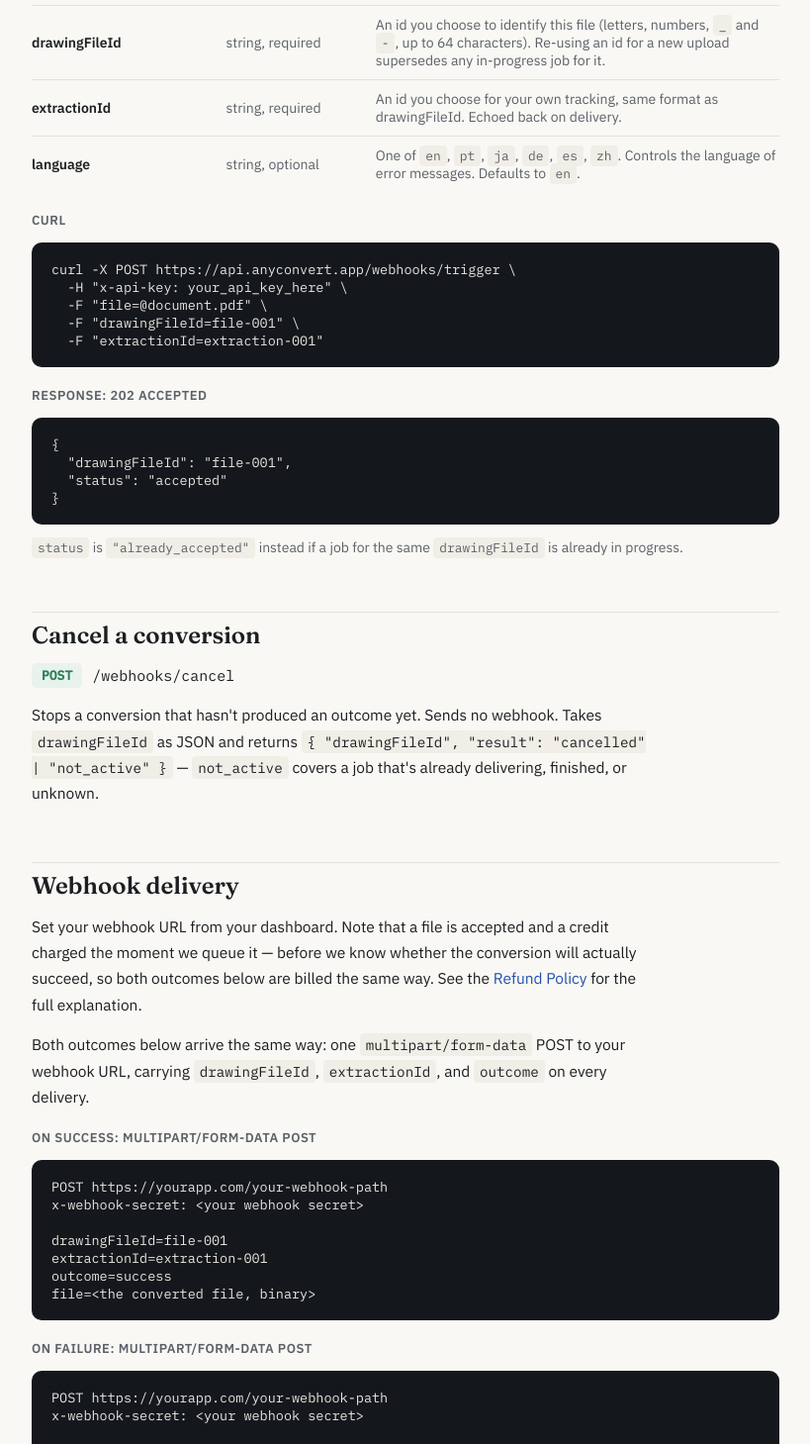
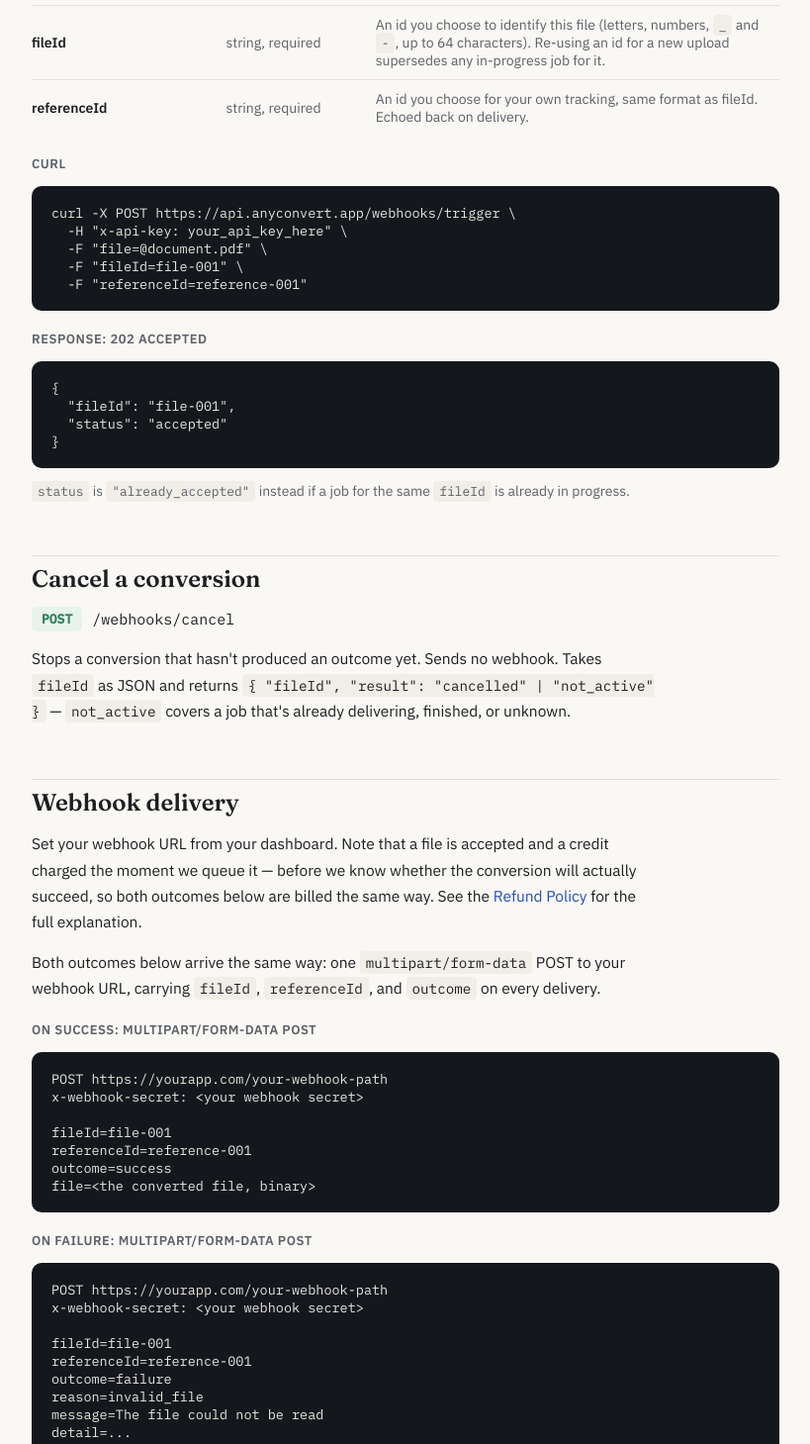
Before and after one commit to ddaniyalp781-dotcomj/any-convert, a Next.js app: page /docs in a window 1280 px wide. Shown: the part 760-2219 px from the top of the page at 99% size, without its empty margins (230-1049 px from the left). Built offline with nearby package versions, Linux system fonts and the light colour scheme.

Commit message:
docs: rename drawingFileId/extractionId to fileId/referenceId, drop language param and sandbox API key mention

```diff
--- a/app/docs/page.tsx
+++ b/app/docs/page.tsx
@@ -52,25 +52,17 @@ export default function DocsPage() {
               <td style={s('padding: 10px 0; font-size: 14px; color: var(--ink-muted);')}>The file to convert.</td>
             </tr>
             <tr style={s('border-bottom: 1px solid var(--line);')}>
-              <td style={s('padding: 10px 0; font-size: 14px; font-weight: 600;')}>drawingFileId</td>
+              <td style={s('padding: 10px 0; font-size: 14px; font-weight: 600;')}>fileId</td>
               <td style={s('padding: 10px 0; font-size: 14px; color: var(--ink-muted);')}>string, required</td>
               <td style={s('padding: 10px 0; font-size: 14px; color: var(--ink-muted);')}>
                 An id you choose to identify this file (letters, numbers, <code>_</code> and <code>-</code>, up to 64 characters).
                 Re-using an id for a new upload supersedes any in-progress job for it.
               </td>
             </tr>
-            <tr style={s('border-bottom: 1px solid var(--line);')}>
-              <td style={s('padding: 10px 0; font-size: 14px; font-weight: 600;')}>extractionId</td>
+            <tr>
+              <td style={s('padding: 10px 0; font-size: 14px; font-weight: 600;')}>referenceId</td>
               <td style={s('padding: 10px 0; font-size: 14px; color: var(--ink-muted);')}>string, required</td>
-              <td style={s('padding: 10px 0; font-size: 14px; color: var(--ink-muted);')}>An id you choose for your own tracking, same format as drawingFileId. Echoed back on delivery.</td>
-            </tr>
-            <tr>
-              <td style={s('padding: 10px 0; font-size: 14px; font-weight: 600;')}>language</td>
-              <td style={s('padding: 10px 0; font-size: 14px; color: var(--ink-muted);')}>string, optional</td>
-              <td style={s('padding: 10px 0; font-size: 14px; color: var(--ink-muted);')}>
-                One of <code>en</code>, <code>pt</code>, <code>ja</code>, <code>de</code>, <code>es</code>, <code>zh</code>. Controls the
-                language of error messages. Defaults to <code>en</code>.
-              </td>
+              <td style={s('padding: 10px 0; font-size: 14px; color: var(--ink-muted);')}>An id you choose for your own tracking, same format as fileId. Echoed back on delivery.</td>
             </tr>
           </tbody>
         </table>
@@ -79,17 +71,17 @@ export default function DocsPage() {
           curl
         </div>
         <pre style={s('margin: 0; background: #14181D; color: #E9E6DF; padding: 18px 20px; border-radius: 10px; font-family: var(--font-mono); font-size: 13.5px; overflow-x: auto; white-space: pre-wrap;')}>
-          {'curl -X POST https://api.anyconvert.app/webhooks/trigger \\\n  -H "x-api-key: your_api_key_here" \\\n  -F "file=@document.pdf" \\\n  -F "drawingFileId=file-001" \\\n  -F "extractionId=extraction-001"'}
+          {'curl -X POST https://api.anyconvert.app/webhooks/trigger \\\n  -H "x-api-key: your_api_key_here" \\\n  -F "file=@document.pdf" \\\n  -F "fileId=file-001" \\\n  -F "referenceId=reference-001"'}
         </pre>
 
         <div style={s('margin-top: 6px; font-size: 13px; font-weight: 600; color: var(--ink-muted); text-transform: uppercase; letter-spacing: 0.04em;')}>
           Response: 202 Accepted
         </div>
         <pre style={s('margin: 0; background: #14181D; color: #E9E6DF; padding: 18px 20px; border-radius: 10px; font-family: var(--font-mono); font-size: 13.5px; overflow-x: auto;')}>
-          {'{\n  "drawingFileId": "file-001",\n  "status": "accepted"\n}'}
+          {'{\n  "fileId": "file-001",\n  "status": "accepted"\n}'}
         </pre>
         <p style={s('margin: 0; font-size: 14px; color: var(--ink-muted);')}>
-          <code>status</code> is <code>&quot;already_accepted&quot;</code> instead if a job for the same <code>drawingFileId</code> is already in progress.
+          <code>status</code> is <code>&quot;already_accepted&quot;</code> instead if a job for the same <code>fileId</code> is already in progress.
         </p>
       </div>
 
@@ -101,8 +93,8 @@ export default function DocsPage() {
           <code style={s('background: none; padding: 0; font-size: 15px;')}>/webhooks/cancel</code>
         </div>
         <p style={s('margin: 0; font-size: 15.5px; line-height: 1.7; color: var(--ink); max-width: 68ch;')}>
-          Stops a conversion that hasn&apos;t produced an outcome yet. Sends no webhook. Takes <code>drawingFileId</code> as JSON and
-          returns <code>{'{ "drawingFileId", "result": "cancelled" | "not_active" }'}</code> — <code>not_active</code> covers a job
+          Stops a conversion that hasn&apos;t produced an outcome yet. Sends no webhook. Takes <code>fileId</code> as JSON and
+          returns <code>{'{ "fileId", "result": "cancelled" | "not_active" }'}</code> — <code>not_active</code> covers a job
           that&apos;s already delivering, finished, or unknown.
         </p>
       </div>
@@ -119,21 +111,21 @@ export default function DocsPage() {
         </p>
         <p style={s('margin: 0; font-size: 15.5px; line-height: 1.7; color: var(--ink); max-width: 68ch;')}>
           Both outcomes below arrive the same way: one <code>multipart/form-data</code> POST to your webhook URL, carrying{' '}
-          <code>drawingFileId</code>, <code>extractionId</code>, and <code>outcome</code> on every delivery.
+          <code>fileId</code>, <code>referenceId</code>, and <code>outcome</code> on every delivery.
         </p>
 
         <div style={s('margin-top: 6px; font-size: 13px; font-weight: 600; color: var(--ink-muted); text-transform: uppercase; letter-spacing: 0.04em;')}>
           On success: multipart/form-data POST
         </div>
         <pre style={s('margin: 0; background: #14181D; color: #E9E6DF; padding: 18px 20px; border-radius: 10px; font-family: var(--font-mono); font-size: 13.5px; overflow-x: auto;')}>
-          {'POST https://yourapp.com/your-webhook-path\nx-webhook-secret: <your webhook secret>\n\ndrawingFileId=file-001\nextractionId=extraction-001\noutcome=success\nfile=<the converted file, binary>'}
+          {'POST https://yourapp.com/your-webhook-path\nx-webhook-secret: <your webhook secret>\n\nfileId=file-001\nreferenceId=reference-001\noutcome=success\nfile=<the converted file, binary>'}
         </pre>
 
         <div style={s('margin-top: 6px; font-size: 13px; font-weight: 600; color: var(--ink-muted); text-transform: uppercase; letter-spacing: 0.04em;')}>
           On failure: multipart/form-data POST
         </div>
         <pre style={s('margin: 0; background: #14181D; color: #E9E6DF; padding: 18px 20px; border-radius: 10px; font-family: var(--font-mono); font-size: 13.5px; overflow-x: auto;')}>
-          {'POST https://yourapp.com/your-webhook-path\nx-webhook-secret: <your webhook secret>\n\ndrawingFileId=file-001\nextractionId=extraction-001\noutcome=failure\nreason=invalid_file\nmessage=The file could not be read\ndetail=...'}
+          {'POST https://yourapp.com/your-webhook-path\nx-webhook-secret: <your webhook secret>\n\nfileId=file-001\nreferenceId=reference-001\noutcome=failure\nreason=invalid_file\nmessage=The file could not be read\ndetail=...'}
         </pre>
         <p style={s('margin: 0; font-size: 14px; color: var(--ink-muted);')}>
           <code>reason</code> is one of <code>invalid_file</code>, <code>dwg_conversion_failed</code>, <code>render_failed</code>,{' '}
@@ -149,8 +141,7 @@ export default function DocsPage() {
         </div>
         <p style={s('margin: 0; font-size: 14px; color: var(--ink-muted);')}>
           Retry policy: delivery is attempted immediately, then retried twice more (after 30 seconds, then 2 minutes) if your endpoint
-          doesn&apos;t answer with a 2xx. After 3 failed attempts, delivery stops — email support@anyconvert.app with your{' '}
-          <code>drawingFileId</code> to recover it.
+          doesn&apos;t answer with a 2xx. After 3 failed attempts, delivery stops.
         </p>
       </div>
 
@@ -189,7 +180,7 @@ export default function DocsPage() {
 
       <div style={s('padding: 20px 24px; background: var(--accent-soft); border-radius: 10px;')}>
         <p style={s('margin: 0; font-size: 14.5px; line-height: 1.7; color: var(--ink);')}>
-          Not yet available: a sandbox/test API key, a job-status lookup endpoint, and a public changelog. If you need any of these for your integration, email{' '}
+          Not yet available: a job-status lookup endpoint and a public changelog. If you need either of these for your integration, email{' '}
           <a href="mailto:support@anyconvert.app">support@anyconvert.app</a>.
         </p>
       </div>
--- a/app/dwg-to-pdf/page.tsx
+++ b/app/dwg-to-pdf/page.tsx
@@ -28,7 +28,7 @@ export default function DwgToPdfPage() {
           <div style={s("width: 11px; height: 11px; border-radius: 50%; background: #4B5157;")}></div>
           <div style={s("width: 11px; height: 11px; border-radius: 50%; background: #4B5157;")}></div>
         </div>
-        <pre style={s("margin: 0; font-family: var(--font-mono); font-size: 13.5px; line-height: 1.7; color: #E9E6DF; white-space: pre-wrap; overflow-wrap: break-word;")}>{'curl -X POST https://api.anyconvert.app/webhooks/trigger \\\n  -H "x-api-key: <your key>" \\\n  -F "file=@site-plan.dwg" \\\n  -F "drawingFileId=drawing-001" \\\n  -F "extractionId=extraction-001"\n\n'}<span style={s("color:#8FB18A;")}>→ 202 Accepted</span>{'\n{"drawingFileId": "drawing-001", "status": "accepted"}'}</pre>
+        <pre style={s("margin: 0; font-family: var(--font-mono); font-size: 13.5px; line-height: 1.7; color: #E9E6DF; white-space: pre-wrap; overflow-wrap: break-word;")}>{'curl -X POST https://api.anyconvert.app/webhooks/trigger \\\n  -H "x-api-key: <your key>" \\\n  -F "file=@site-plan.dwg" \\\n  -F "fileId=drawing-001" \\\n  -F "referenceId=reference-001"\n\n'}<span style={s("color:#8FB18A;")}>→ 202 Accepted</span>{'\n{"fileId": "drawing-001", "status": "accepted"}'}</pre>
       </div>
     </div>
   </div>
--- a/app/page.tsx
+++ b/app/page.tsx
@@ -24,7 +24,7 @@ export default function HomePage() {
         <div style={s("width: 11px; height: 11px; border-radius: 50%; background: #4B5157;")}></div>
       </div>
       <pre style={s("margin: 0; font-family: var(--font-mono); font-size: 13.5px; line-height: 1.7; color: #E9E6DF; white-space: pre-wrap; overflow-wrap: break-word;")}><span style={s("color:#8B92A0;")}># Example request</span>{'\n'}
-{'curl -X POST https://api.anyconvert.app/webhooks/trigger \\\n  -H "x-api-key: <your key>" \\\n  -F "file=@document.pdf" \\\n  -F "drawingFileId=file-001" \\\n  -F "extractionId=extraction-001"\n\n'}<span style={s("color:#8FB18A;")}>→ 202 Accepted</span>{'  {"drawingFileId": "file-001", "status": "accepted"}'}</pre>
+{'curl -X POST https://api.anyconvert.app/webhooks/trigger \\\n  -H "x-api-key: <your key>" \\\n  -F "file=@document.pdf" \\\n  -F "fileId=file-001" \\\n  -F "referenceId=reference-001"\n\n'}<span style={s("color:#8FB18A;")}>→ 202 Accepted</span>{'  {"fileId": "file-001", "status": "accepted"}'}</pre>
     </div>
   </div>
 
@@ -208,7 +208,7 @@ export default function HomePage() {
         <a href="/docs" style={s("font-size: 15px; font-weight: 600;")}>Read the docs →</a>
       </div>
       <div style={s("flex: 1; min-width: 0; background: #14181D; border-radius: 14px; padding: 26px 28px;")}>
-        <pre style={s("margin: 0; font-family: var(--font-mono); font-size: 13px; line-height: 1.9; color: #E9E6DF; overflow-x: auto;")}>POST <span style={s("color:#8FB18A;")}>/webhooks/trigger</span>{'\nx-api-key: <your key>\n\nfile='}<span style={s("color:#8B92A0;")}>@document.pdf</span>{'\ndrawingFileId='}<span style={s("color:#8B92A0;")}>file-001</span>{'\nextractionId='}<span style={s("color:#8B92A0;")}>extraction-001</span></pre>
+        <pre style={s("margin: 0; font-family: var(--font-mono); font-size: 13px; line-height: 1.9; color: #E9E6DF; overflow-x: auto;")}>POST <span style={s("color:#8FB18A;")}>/webhooks/trigger</span>{'\nx-api-key: <your key>\n\nfile='}<span style={s("color:#8B92A0;")}>@document.pdf</span>{'\nfileId='}<span style={s("color:#8B92A0;")}>file-001</span>{'\nreferenceId='}<span style={s("color:#8B92A0;")}>reference-001</span></pre>
       </div>
     </div>
 
```
